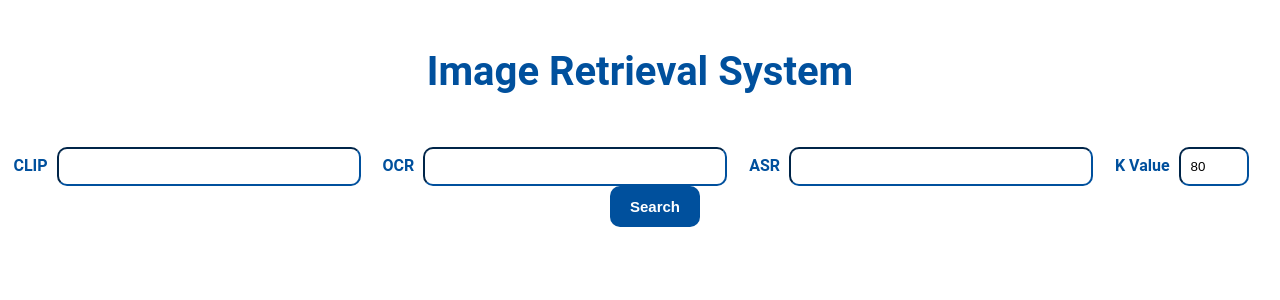
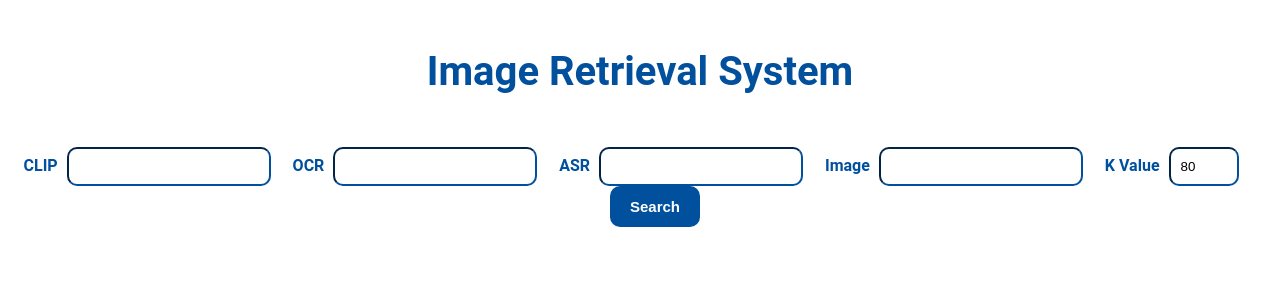
Before and after one commit to thanhstar260/Img_retrieval, a Flask app: page / in a window 1280 px wide. Shown: the top 300 px of the page. Run offline with Flask 3, Linux system fonts and the light colour scheme; parts of the project's set-up code (start-up, migrations or seed data) failed here and were passed over.

Commit message:
add image search

```diff
--- a/app.py
+++ b/app.py
@@ -1,4 +1,4 @@
-from flask import Flask, render_template, request, send_from_directory
+from flask import Flask, render_template, request, send_from_directory, jsonify
 from image import img2img as image_retrieval
 from text import load_clip_feature, load_image_path, load_model, create_faiss_index
 from text import text2img as text_retrieval
@@ -11,6 +11,7 @@ import matplotlib.pyplot as plt
 import urllib.parse
 import meilisearch
 import json
+
 
 app = Flask(__name__, static_folder='static')
 
@@ -49,18 +50,34 @@ def index():
 # Route for image retrieval
 @app.route('/retrieve_image', methods=['POST'])
 def retrieve_image():
-    img_query_path = request.form['image_query']
-    k_value = request.form['k_value']
+    img_query_path = request.form.get('image_query')
+    k_value = request.form.get('k_value')
     K_value = int(k_value) if k_value and k_value.isdigit() else 80
-    result = image_retrieval(preprocess, model, img_query_path, K_value, device, vector_db)
-    results = [(image_paths[str(id)], youtube_path[str(id)]) for id in result]
-    return render_template('index.html', result=results)
+
+    try:
+        # Assuming image_retrieval function returns a list of image IDs
+        result = image_retrieval(preprocess, model, img_query_path, K_value, device, vector_db)
+        results = [(image_paths[str(id)], youtube_path[str(id)]) for id in result]
+
+        return jsonify({'result': results})
+    except Exception as e:
+        print(f"Error retrieving image: {e}")
+        return jsonify({'error': 'Internal Server Error'}), 500
 
 
 # Route for text retrieval
 @app.route('/retrieve_text', methods=['POST'])
 def retrieve_text():
     print(request.form)
+
+    img_query_path = request.form['image_query']
+    if img_query_path != '':
+        k_value = request.form['k_value']
+        K_value = int(k_value) if k_value and k_value.isdigit() else 80
+        result = image_retrieval(preprocess, model, img_query_path, K_value, device, vector_db)
+        results = [(image_paths[str(id)], youtube_path[str(id)]) for id in result]
+        return render_template('index.html', result=results)
+
     clip_query = request.form['text_query']
     ocr_query = request.form['text_query_ocr']
     asr_query = request.form['text_query_asr']
@@ -70,24 +87,53 @@ def retrieve_text():
     result_clip = []
     result_ocr = []
     result_asr = []
+    clip=False
+    ocr=False
+    asr=False
 
     if clip_query != '':
         result_clip = text_retrieval(model, clip_query, K_value, device, vector_db)
+        clip = True
 
     if ocr_query != '':
         result_ocr = ocr_result(client,text_query=ocr_query,k=K_value)
-
+        ocr = True
 
     if asr_query != '':
         result_asr = asr_result(client,text_query=asr_query,k=K_value)
+        asr = True
 
     intersect_result = set(result_asr) & set(result_ocr) & set(result_clip)
 
     if (len(intersect_result) < K_value):
-        intersect_result.update(result_asr[:int(K_value/3)])
-        intersect_result.update(result_ocr[:int(K_value/3)])
-        len_result = len(intersect_result)
-        intersect_result.update(result_clip[:K_value-len_result])
+        if (clip and ocr and asr):
+            intersect_result.update(result_asr[:int(K_value/3)])
+            intersect_result.update(result_ocr[:int(K_value/3)])
+            len_result = len(intersect_result)
+            intersect_result.update(result_clip[:K_value-len_result])
+        elif (clip):
+            if (ocr):
+                intersect_result.update(result_ocr[:int(K_value/2)])
+                len_result = len(intersect_result)
+                intersect_result.update(result_clip[:K_value-len_result])
+            elif (asr):
+                intersect_result.update(result_asr[:int(K_value/2)])
+                len_result = len(intersect_result)
+                intersect_result.update(result_clip[:K_value-len_result])
+            else:
+                len_result = len(intersect_result)
+                intersect_result.update(result_clip[:K_value-len_result])
+        elif (ocr):
+            if (asr):
+                intersect_result.update(result_asr[:int(K_value/2)])
+                len_result = len(intersect_result)
+                intersect_result.update(result_ocr[:K_value-len_result])
+            else:
+                len_result = len(intersect_result)
+                intersect_result.update(result_ocr[:K_value-len_result])
+        else:
+            len_result = len(intersect_result)
+            intersect_result.update(result_asr[:K_value-len_result])
 
     result = list(intersect_result)
     results = [(image_paths[str(id)], youtube_path[str(id)]) for id in result]
--- a/static/css/styles.css
+++ b/static/css/styles.css
@@ -12,7 +12,7 @@ body {
 .container{
     display: flex;
     flex-direction: column;
-    justify-content: flex-start;
+    justify-content: center;
 }
 
 h1 {
@@ -38,7 +38,7 @@ label {
 input {
     padding: 10px;
     margin-right: 18px;
-    width: 280px; /* Adjust the width as needed */
+    width: 180px; /* Adjust the width as needed */
     /* box-sizing: border-box; */
     border-radius: 10px;
     border-color: #00509d;
@@ -63,10 +63,17 @@ button:hover {
     background-color: #3071a9;
 }
 
+.container{
+    display: flex;
+    flex-direction: column;
+    justify-content: center;
+}
+
 .image-container {
     display: flex;
     flex-wrap: wrap;
-    justify-content:left;
+    justify-items: left;
+    flex-direction: row;
 }
 
 .image-item {
@@ -125,10 +132,6 @@ img {
     object-fit: contain;
 }
 
-.image-container {
-    display: flex;
-    flex-wrap: wrap;
-}
 
 .image-item img {
     max-width: 100%;
@@ -171,7 +174,7 @@ img {
 }
 
 .youtube-icon{
-    width: 90px;
+    width: 80px;
     height: 45px;
     background-color: #fff;
     border-radius: 5px;
@@ -180,6 +183,12 @@ img {
 }
 
 .search-icon{
-    width: 45px;
+    width: 40px;
     cursor: pointer;
 }
+
+a:-webkit-any-link {
+    color: #00509d;
+    cursor: pointer;
+    text-decoration: none;
+}
--- a/static/script/script.js
+++ b/static/script/script.js
@@ -3,12 +3,14 @@ document.addEventListener("DOMContentLoaded", function () {
     const popupContainer = document.querySelector(".popup-container");
     const thumbnailList = document.querySelector(".thumbnail-list");
     let currentImageIndex;
+    let currentImageUrl;
     let globalYoutubeLink; // Declare the global variable
 
     imageItems.forEach((item, index) => {
         item.addEventListener("click", function () {
             currentImageIndex = index;
             const imageUrl = this.querySelector("img").src;
+            currentImageUrl = this.querySelector("img").src;
             const altText = this.querySelector("img").alt;
             globalYoutubeLink = parseAltText(altText); // Set the global variable
             const imageName = altText.replace(globalYoutubeLink, "").trim(); // Extract the image name
@@ -58,16 +60,6 @@ document.addEventListener("DOMContentLoaded", function () {
         const buttonsContainer = document.createElement("div");
         buttonsContainer.className = "buttons";
 
-        // // Add search button
-        // const searchButton = document.createElement("button");
-        // searchButton.innerText = "Search";
-        // searchButton.className = "search-button";
-        // searchButton.addEventListener("click", function () {
-        //     // Add your search functionality here
-        //     alert("Search functionality goes here!");
-        // });
-        // buttonsContainer.appendChild(searchButton);
-
         // Add search button
         const searchIcon = document.createElement("img");
         searchIcon.src = "/static/icons/search_icon.svg"
@@ -75,7 +67,7 @@ document.addEventListener("DOMContentLoaded", function () {
         searchIcon.className = "search-icon";
         searchIcon.addEventListener("click", function () {
             // Add your search functionality here
-            alert("Search functionality goes here!");
+            retrieveImage(currentImageUrl)
         });
         buttonsContainer.appendChild(searchIcon);
 
@@ -188,4 +180,77 @@ document.addEventListener("DOMContentLoaded", function () {
         var name = getNextImagePath(directory, nextNumber);
         return name.slice(36);
     }
+
+    function retrieveImage(query) {
+        let route;
+        route = '/retrieve_image';
+
+        fetch(route, {
+            method: 'POST',
+            headers: {
+                'Content-Type': 'application/x-www-form-urlencoded',
+            },
+            body: new URLSearchParams({
+                image_query: query,
+                k_value: 80,
+            }),
+        })
+        .then(response => response.json())
+        .then(data => {
+            console.log('Server response:', data);
+            if (data.result) {
+                // Create a new container to hold the updated results
+                const newResultsContainer = document.createElement('div');
+                newResultsContainer.className = 'container';
+
+                const imageContainer = document.createElement('div');
+                imageContainer.className = 'image-container';
+
+                data.result.forEach(item => {
+                    const imageItem = document.createElement('div');
+                    imageItem.className = 'image-item';
+                    const image = document.createElement('img');
+                    image.src = item[0];
+                    image.alt = item[0].slice(15) + item[1];
+                    imageItem.appendChild(image);
+                    imageContainer.appendChild(imageItem);
+                });
+
+                newResultsContainer.appendChild(imageContainer);
+
+                // Replace the existing container with the new one
+                const existingResultsContainer = document.querySelector('.container');
+                existingResultsContainer.replaceWith(newResultsContainer);
+
+                const Container = document.querySelector('.container');
+                Container.style.marginLeft = '2rem';
+
+                // Reattach the event listeners to the new images
+                attachEventListeners();
+
+                // Close the popup
+                hidePopup();
+            }
+        })
+        .catch(error => {
+            console.error('Error during AJAX request:', error);
+        });
+    }
+
+    function attachEventListeners() {
+        const imageItems = document.querySelectorAll(".image-item");
+
+        imageItems.forEach((item, index) => {
+            item.addEventListener("click", function () {
+                currentImageIndex = index;
+                const imageUrl = this.querySelector("img").src;
+                currentImageUrl = this.querySelector("img").src;
+                const altText = this.querySelector("img").alt;
+                globalYoutubeLink = parseAltText(altText); // Set the global variable
+                const imageName = altText.replace(globalYoutubeLink, "").trim(); // Extract the image name
+                showPopup(imageUrl, imageName);
+            });
+        });
+    }
+
 });
--- a/templates/index.html
+++ b/templates/index.html
@@ -8,13 +8,7 @@
     <title>Image Retrieval</title>
 </head>
 <body>
-    <h1>Image Retrieval System</h1>
-
-    <!-- <form action="/retrieve_image" method="post">
-        <label for="image_query">Image</label>
-        <input type="text" id="image_query" name="image_query" required>
-        <button type="submit">Search</button>
-    </form> -->
+    <h1><a href="/">Image Retrieval System</a></h1>
 
     <form action="/retrieve_text" method="post">
         <label for="text_query">CLIP</label>
@@ -25,6 +19,9 @@
 
         <label for="text_query_asr">ASR</label>
         <input type="text" id="text_query_asr" name="text_query_asr" value="{{ request.form.get('text_query_asr', '') }}" autocomplete="off">
+
+        <label for="image_query">Image</label>
+        <input type="text" id="image_query" name="image_query" value="{{ request.form.get('image_query', '') }}" autocomplete="off">
 
         <label for="k_value">K Value</label>
         <input type="text" id="k_value" name="k_value" class="k-value-input" value="{% if request.form.get('k_value') %}{{ request.form.get('k_value') }}{% else %}80{% endif %}" autocomplete="off">
@@ -46,6 +43,7 @@
         </div>
     {% endif %}
     </div>
+
     <div class="popup-container"></div>
     <div class="thumbnail-list"></div>
 
```
Also changed, not shown: image.py (+27 -4 lines).
